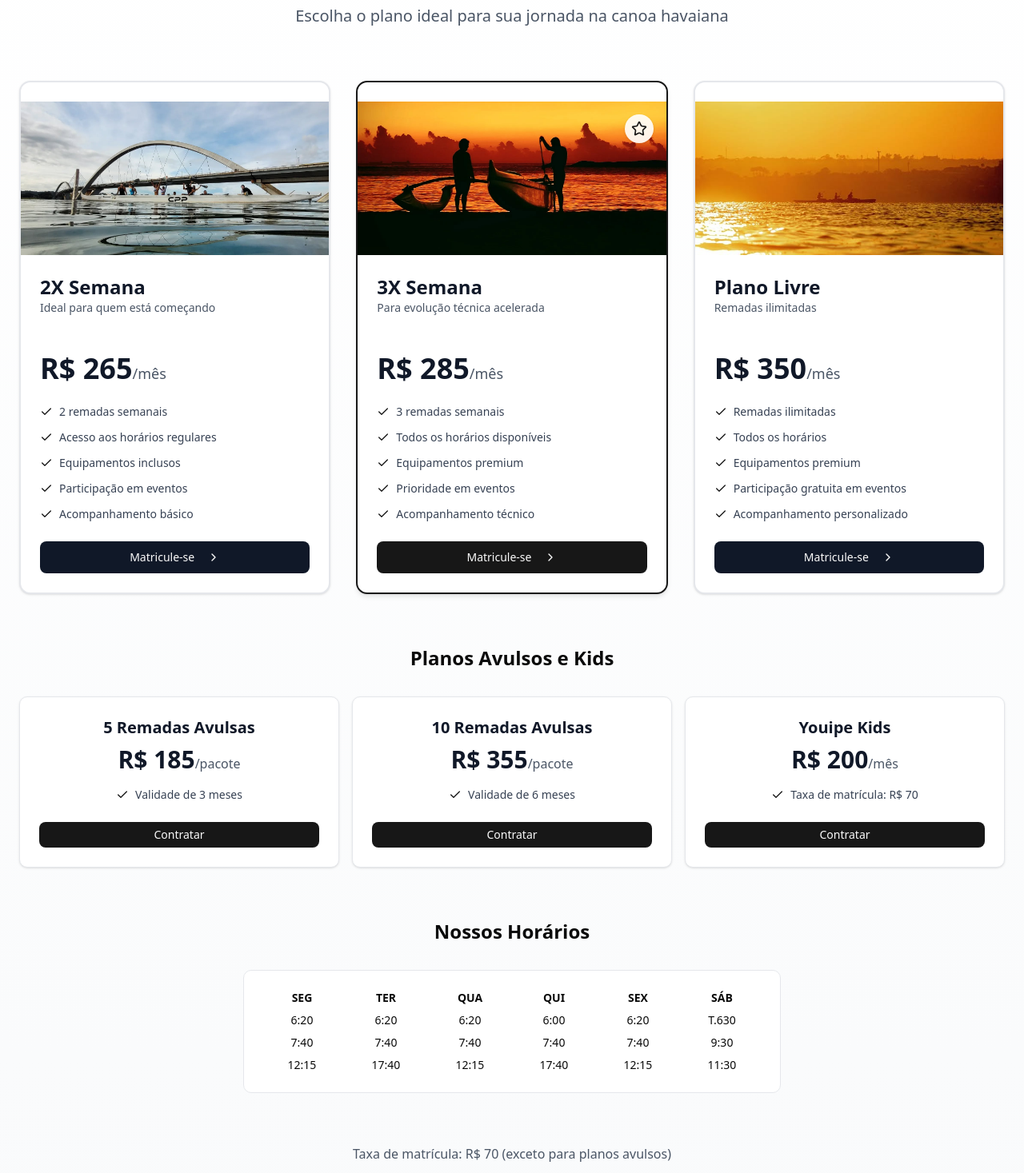
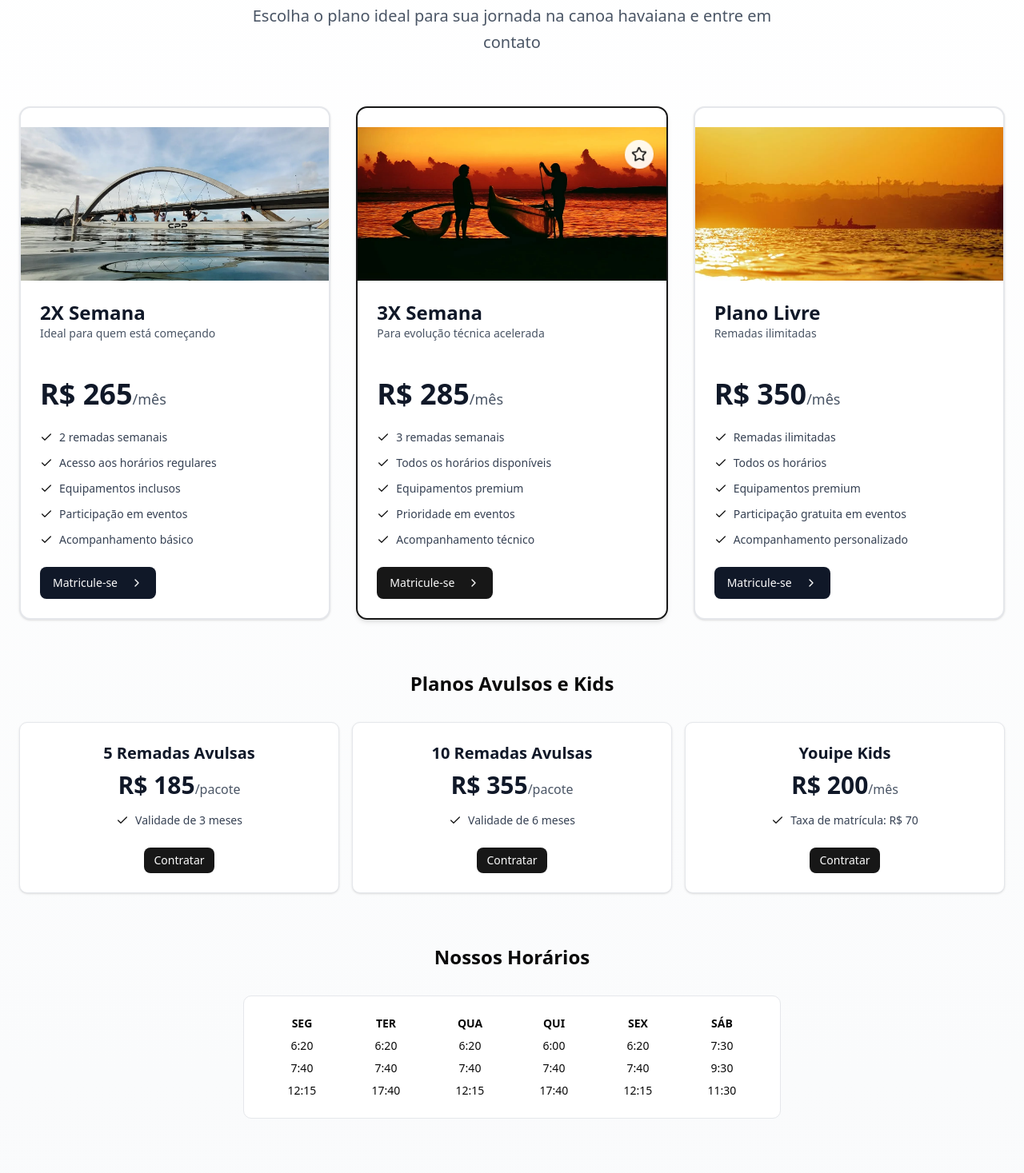
Before and after one commit to JesusVicken/cppextreme, a Next.js app in the folder cppextremebsb/: page /planos in a window 1280 px wide. Shown: the part 180-1647 px from the top of the page at 80% size. Built offline with nearby package versions, Linux system fonts and the light colour scheme.

Commit message:
feat:  animção no componente planos

```diff
--- a/cppextremebsb/package.json
+++ b/cppextremebsb/package.json
@@ -25,6 +25,7 @@
     "react-confetti": "^6.4.0",
     "react-dom": "^19.0.0",
     "react-icons": "^5.5.0",
+    "react-intersection-observer": "^9.16.0",
     "react-scroll-parallax": "^3.4.5",
     "react-use": "^17.6.0",
     "tailwind-merge": "^3.2.0"
--- a/cppextremebsb/src/app/planos/page.tsx
+++ b/cppextremebsb/src/app/planos/page.tsx
@@ -7,6 +7,34 @@ import { useEffect } from 'react'
 import AOS from 'aos'
 import 'aos/dist/aos.css'
 import Image from 'next/image'
+import { motion } from 'framer-motion'
+import { useInView } from 'react-intersection-observer'
+
+// Animations
+const container = {
+    hidden: { opacity: 0 },
+    show: {
+        opacity: 1,
+        transition: {
+            staggerChildren: 0.1
+        }
+    }
+}
+
+const item = {
+    hidden: { opacity: 0, y: 20 },
+    show: { opacity: 1, y: 0, transition: { duration: 0.5 } }
+}
+
+const cardHover = {
+    scale: 1.02,
+    transition: { duration: 0.3, ease: "easeOut" }
+}
+
+const buttonHover = {
+    scale: 1.05,
+    transition: { duration: 0.2 }
+}
 
 export default function PlanosSection() {
     useEffect(() => {
@@ -16,6 +44,11 @@ export default function PlanosSection() {
             easing: 'ease-in-out',
         })
     }, [])
+
+    const [ref, inView] = useInView({
+        triggerOnce: true,
+        threshold: 0.1
+    })
 
     const whatsappNumber = '61998219177'
     const whatsappMessage = 'Olá! Gostaria de saber mais sobre os planos da CPP Extreme BSB.'
@@ -93,27 +126,42 @@ export default function PlanosSection() {
     return (
         <section id="planos" className="w-full py-12 md:py-24 lg:py-32 bg-gradient-to-b from-white to-gray-50">
             <div className="container px-4 md:px-6 mx-auto">
-                <div className="flex flex-col items-center justify-center text-center mb-16">
-                    <h2 className="text-3xl md:text-4xl font-bold tracking-tighter text-gray-900 mb-4" data-aos="fade-up">
+                <motion.div
+                    className="flex flex-col items-center justify-center text-center mb-16"
+                    initial={{ opacity: 0, y: 20 }}
+                    animate={{ opacity: 1, y: 0 }}
+                    transition={{ duration: 0.8 }}
+                >
+                    <h2 className="text-3xl md:text-4xl font-bold tracking-tighter text-gray-900 mb-4">
                         Nossos Planos
                     </h2>
-                    <p
-                        className="max-w-[700px] text-gray-600 md:text-xl/relaxed lg:text-base/relaxed xl:text-xl/relaxed"
-                        data-aos="fade-up"
-                        data-aos-delay="100"
-                    >
-                        Escolha o plano ideal para sua jornada na canoa havaiana
+                    <p className="max-w-[700px] text-gray-600 md:text-xl/relaxed lg:text-base/relaxed xl:text-xl/relaxed">
+                        Escolha o plano ideal para sua jornada na canoa havaiana e entre em contato
                     </p>
-                </div>
+                </motion.div>
 
                 {/* Planos Principais */}
-                <div className="grid grid-cols-1 md:grid-cols-3 gap-8 mb-16">
+                <motion.div
+                    className="grid grid-cols-1 md:grid-cols-3 gap-8 mb-16"
+                    variants={container}
+                    initial="hidden"
+                    animate={inView ? "show" : "hidden"}
+                    ref={ref}
+                >
                     {planos.map((plano, index) => (
-                        <div key={index} data-aos="fade-up" data-aos-delay={200 + index * 100}>
+                        <motion.div
+                            key={index}
+                            variants={item}
+                            whileHover={cardHover}
+                        >
                             <Card
                                 className={`h-full flex flex-col border-2 transition-all duration-300 hover:shadow-lg overflow-hidden ${plano.destaque ? 'border-primary shadow-md' : 'border-gray-200'}`}
                             >
-                                <div className="relative h-48 w-full">
+                                <motion.div
+                                    className="relative h-48 w-full"
+                                    whileHover={{ scale: 1.03 }}
+                                    transition={{ duration: 0.3 }}
+                                >
                                     <Image
                                         src={plano.imagem}
                                         alt={`Imagem do ${plano.nome}`}
@@ -123,38 +171,59 @@ export default function PlanosSection() {
                                         priority={index === 0}
                                     />
                                     {plano.destaque && (
-                                        <div className="absolute top-4 right-4 bg-white/90 backdrop-blur-sm rounded-full p-2 shadow-sm">
+                                        <motion.div
+                                            className="absolute top-4 right-4 bg-white/90 backdrop-blur-sm rounded-full p-2 shadow-sm"
+                                            animate={{ rotate: [0, 10, -10, 0] }}
+                                            transition={{ repeat: Infinity, duration: 2 }}
+                                        >
                                             <Star className="h-5 w-5 text-primary" />
-                                        </div>
+                                        </motion.div>
                                     )}
-                                </div>
+                                </motion.div>
 
                                 <CardHeader className="pb-4">
                                     <div className="flex justify-between items-start">
                                         <div>
-                                            <h3 className="text-2xl font-bold text-gray-900">{plano.nome}</h3>
+                                            <motion.h3
+                                                className="text-2xl font-bold text-gray-900"
+                                                whileHover={{ x: 5 }}
+                                            >
+                                                {plano.nome}
+                                            </motion.h3>
                                             <p className="text-gray-600 text-sm">{plano.descricao}</p>
                                         </div>
                                     </div>
                                 </CardHeader>
 
                                 <CardContent className="flex-1">
-                                    <div className="mb-6">
+                                    <motion.div
+                                        className="mb-6"
+                                        whileHover={{ scale: 1.02 }}
+                                    >
                                         <span className="text-4xl font-bold text-gray-900">{plano.preco}</span>
                                         <span className="text-gray-600 text-lg">{plano.periodo}</span>
-                                    </div>
+                                    </motion.div>
 
                                     <ul className="space-y-3">
                                         {plano.beneficios.map((beneficio, i) => (
-                                            <li key={i} className="flex items-start gap-2">
+                                            <motion.li
+                                                key={i}
+                                                className="flex items-start gap-2"
+                                                whileHover={{ x: 5 }}
+                                                transition={{ type: "spring", stiffness: 300 }}
+                                            >
                                                 <Check className="h-4 w-4 text-primary mt-0.5 flex-shrink-0" />
                                                 <span className="text-gray-700 text-sm">{beneficio}</span>
-                                            </li>
+                                            </motion.li>
                                         ))}
                                     </ul>
                                 </CardContent>
 
                                 <CardFooter>
+                                    <motion.div
+                                        whileHover={buttonHover}
+                                        whileTap={{ scale: 0.95 }}
+                                    >
                                         <Button
                                             size="lg"
                                             className={`w-full group ${plano.destaque ? 'bg-primary hover:bg-primary/90' : 'bg-gray-900 hover:bg-gray-800'}`}
@@ -163,18 +232,36 @@ export default function PlanosSection() {
                                             Matricule-se
                                             <ChevronRight className="ml-2 h-4 w-4 group-hover:translate-x-1 transition-transform" />
                                         </Button>
+                                    </motion.div>
                                 </CardFooter>
                             </Card>
-                        </div>
+                        </motion.div>
                     ))}
-                </div>
+                </motion.div>
 
                 {/* Planos Avulsos */}
-                <div className="mb-16" data-aos="fade-up">
+                <motion.div
+                    className="mb-16"
+                    initial={{ opacity: 0 }}
+                    whileInView={{ opacity: 1 }}
+                    viewport={{ once: true, margin: "-100px" }}
+                    transition={{ duration: 0.8 }}
+                >
                     <h3 className="text-2xl font-bold text-center mb-8">Planos Avulsos e Kids</h3>
-                    <div className="grid grid-cols-1 sm:grid-cols-3 gap-4">
+                    <motion.div
+                        className="grid grid-cols-1 sm:grid-cols-3 gap-4"
+                        variants={container}
+                        initial="hidden"
+                        whileInView="show"
+                        viewport={{ once: true }}
+                    >
                         {planosAvulsos.map((plano, index) => (
-                            <div key={index} className="flex flex-col items-center bg-white p-6 rounded-lg border border-gray-200 shadow-sm">
+                            <motion.div
+                                key={index}
+                                className="flex flex-col items-center bg-white p-6 rounded-lg border border-gray-200 shadow-sm"
+                                variants={item}
+                                whileHover={{ y: -5 }}
+                            >
                                 <h4 className="text-xl font-bold text-gray-900 mb-2">{plano.nome}</h4>
                                 <div className="mb-4 text-center">
                                     <span className="text-3xl font-bold text-gray-900">{plano.preco}</span>
@@ -182,12 +269,20 @@ export default function PlanosSection() {
                                 </div>
                                 <ul className="space-y-2 mb-6">
                                     {plano.beneficios.map((beneficio, i) => (
-                                        <li key={i} className="flex items-center gap-2 text-sm text-gray-700">
+                                        <motion.li
+                                            key={i}
+                                            className="flex items-center gap-2 text-sm text-gray-700"
+                                            whileHover={{ scale: 1.05 }}
+                                        >
                                             <Check className="h-4 w-4 text-primary" />
                                             {beneficio}
-                                        </li>
+                                        </motion.li>
                                     ))}
                                 </ul>
+                                <motion.div
+                                    whileHover={buttonHover}
+                                    whileTap={{ scale: 0.95 }}
+                                >
                                     <Button
                                         size="sm"
                                         className="w-full mt-auto"
@@ -195,52 +290,92 @@ export default function PlanosSection() {
                                     >
                                         Contratar
                                     </Button>
-                            </div>
+                                </motion.div>
+                            </motion.div>
+                        ))}
+                    </motion.div>
+                </motion.div>
+
+                {/* Horários */}
+                <motion.div
+                    className="mb-16"
+                    initial={{ opacity: 0, y: 50 }}
+                    whileInView={{ opacity: 1, y: 0 }}
+                    viewport={{ once: true }}
+                    transition={{ duration: 0.6 }}
+                >
+                    <h3 className="text-2xl font-bold text-center mb-8">Nossos Horários</h3>
+                    <motion.div
+                        className="bg-white rounded-lg border border-gray-200 p-6 max-w-2xl mx-auto"
+                        whileHover={{ scale: 1.01 }}
+                    >
+                        <div className="grid grid-cols-6 gap-2 text-sm">
+                            {/* Dias */}
+                            {['SEG', 'TER', 'QUA', 'QUI', 'SEX', 'SÁB'].map((dia, i) => (
+                                <motion.div
+                                    key={i}
+                                    className="font-bold text-center"
+                                    whileHover={{ scale: 1.1 }}
+                                >
+                                    {dia}
+                                </motion.div>
+                            ))}
+
+                            {/* Horários */}
+                            {['6:20', '6:20', '6:20', '6:00', '6:20', '7:30'].map((hora, i) => (
+                                <motion.div
+                                    key={i}
+                                    className="text-center"
+                                    whileHover={{ scale: 1.05 }}
+                                >
+                                    {hora}
+                                </motion.div>
+                            ))}
+
+                            {['7:40', '7:40', '7:40', '7:40', '7:40', '9:30'].map((hora, i) => (
+                                <motion.div
+                                    key={i}
+                                    className="text-center"
+                                    whileHover={{ scale: 1.05 }}
+                                >
+                                    {hora}
+                                </motion.div>
+                            ))}
+
+                            {['12:15', '17:40', '12:15', '17:40', '12:15', '11:30'].map((hora, i) => (
+                                <motion.div
+                                    key={i}
+                                    className="text-center"
+                                    whileHover={{ scale: 1.05 }}
+                                >
+                                    {hora}
+                                </motion.div>
                             ))}
                         </div>
-                </div>
-
-                {/* Horários */}
-                <div className="mb-16" data-aos="fade-up">
-                    <h3 className="text-2xl font-bold text-center mb-8">Nossos Horários</h3>
-                    <div className="bg-white rounded-lg border border-gray-200 p-6 max-w-2xl mx-auto">
-                        <div className="grid grid-cols-6 gap-2 text-sm">
-                            {/* Dias */}
-                            <div className="font-bold text-center">SEG</div>
-                            <div className="font-bold text-center">TER</div>
-                            <div className="font-bold text-center">QUA</div>
-                            <div className="font-bold text-center">QUI</div>
-                            <div className="font-bold text-center">SEX</div>
-                            <div className="font-bold text-center">SÁB</div>
-
-                            {/* Horários */}
-                            <div className="text-center">6:20</div>
-                            <div className="text-center">6:20</div>
-                            <div className="text-center">6:20</div>
-                            <div className="text-center">6:00</div>
-                            <div className="text-center">6:20</div>
-                            <div className="text-center">T.630</div>
-
-                            <div className="text-center">7:40</div>
-                            <div className="text-center">7:40</div>
-                            <div className="text-center">7:40</div>
-                            <div className="text-center">7:40</div>
-                            <div className="text-center">7:40</div>
-                            <div className="text-center">9:30</div>
-
-                            <div className="text-center">12:15</div>
-                            <div className="text-center">17:40</div>
-                            <div className="text-center">12:15</div>
-                            <div className="text-center">17:40</div>
-                            <div className="text-center">12:15</div>
-                            <div className="text-center">11:30</div>
-                        </div>
-                    </div>
-                </div>
+                    </motion.div>
+                </motion.div>
 
                 {/* CTA Final */}
-                <div className="mt-16 text-center" data-aos="fade-up" data-aos-delay="500">
-                    <p className="text-gray-600 mb-4">Taxa de matrícula: R$ 70 (exceto para planos avulsos)</p>
+                <motion.div
+                    className="mt-16 text-center"
+                    initial={{ opacity: 0 }}
+                    whileInView={{ opacity: 1 }}
+                    viewport={{ once: true }}
+                    transition={{ delay: 0.2, duration: 0.8 }}
+                >
+                    <motion.p
+                        className="text-gray-600 mb-4"
+                        animate={{
+                            scale: [1, 1.02, 1],
+                            transition: { repeat: Infinity, duration: 3 }
+                        }}
+                    >
+                        Taxa de matrícula: R$ 70 (exceto para planos avulsos)
+                    </motion.p>
+                    <motion.div
+                        whileHover={{ scale: 1.05 }}
+                        whileTap={{ scale: 0.95 }}
+                    >
                         <Button
                             variant="outline"
                             size="lg"
@@ -250,7 +385,8 @@ export default function PlanosSection() {
                             <MessageCircle className="mr-2 h-4 w-4" />
                             Fale conosco pelo WhatsApp
                         </Button>
-                </div>
+                    </motion.div>
+                </motion.div>
             </div>
         </section>
     )
```
Also changed, not shown: cppextremebsb/src/app/agenda/page.tsx (added), 1 other file (tests, documents, lock files or other folders). Lines whose indentation alone changed are shown as unchanged.
